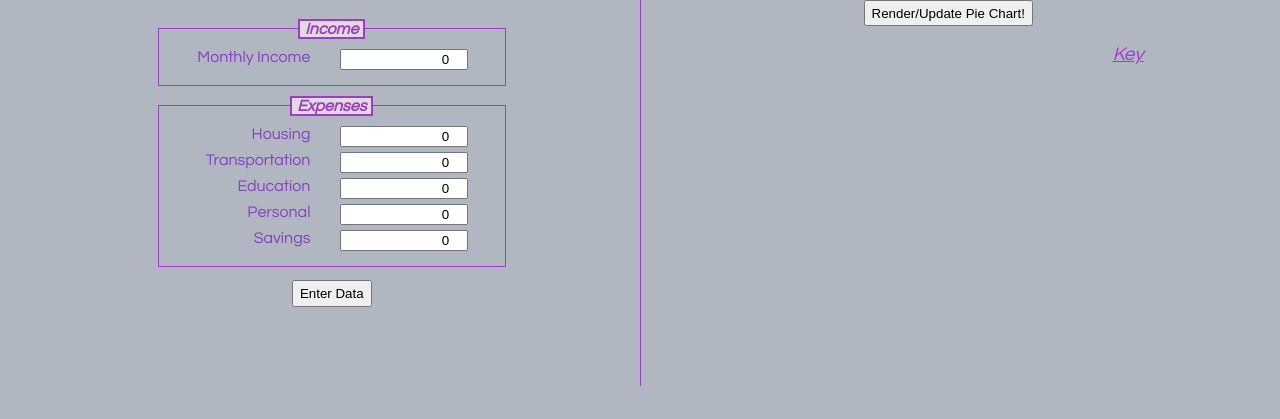
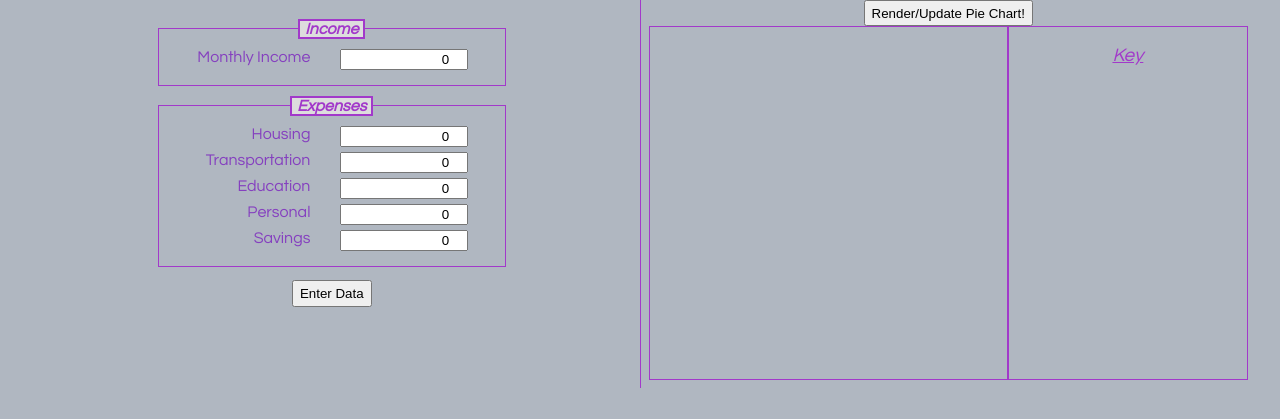
Before and after one commit to jetong/budget, a plain HTML site: page index.html in a window 1280 px wide. Shown: the part 145-564 px from the top of the page. Drawn offline with Linux system fonts and the light colour scheme.

Commit message:
create borders for canvas and key

```diff
--- a/styles.css
+++ b/styles.css
@@ -38,11 +38,13 @@ body {
   width: 60%;
   height: 22em;
   min-width: 18em;
+  border: #A239CA solid 1px;
 }
 
 #key-wrapper {
   width:40%;
   min-width: 5em;
+  border: #A239CA solid 1px;
 }
 
 h1 {
```
